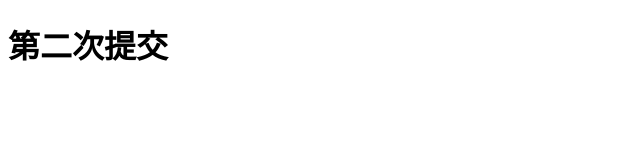
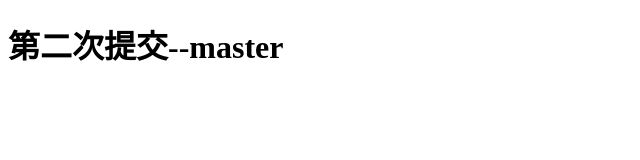
Before and after one commit to wangxufei1/hello-git, a plain HTML site: page index.html in a window 1280 px wide. Shown: the whole page, without its empty margins (0-640 px from the left). Drawn offline with Linux system fonts and the light colour scheme.

Commit message:
master修改

```diff
--- a/index.html
+++ b/index.html
@@ -7,6 +7,6 @@
     <title>Document</title>
 </head>
 <body>
-    <h1>第二次提交</h1>
+    <h1>第二次提交--master</h1>
 </body>
 </html>
```
